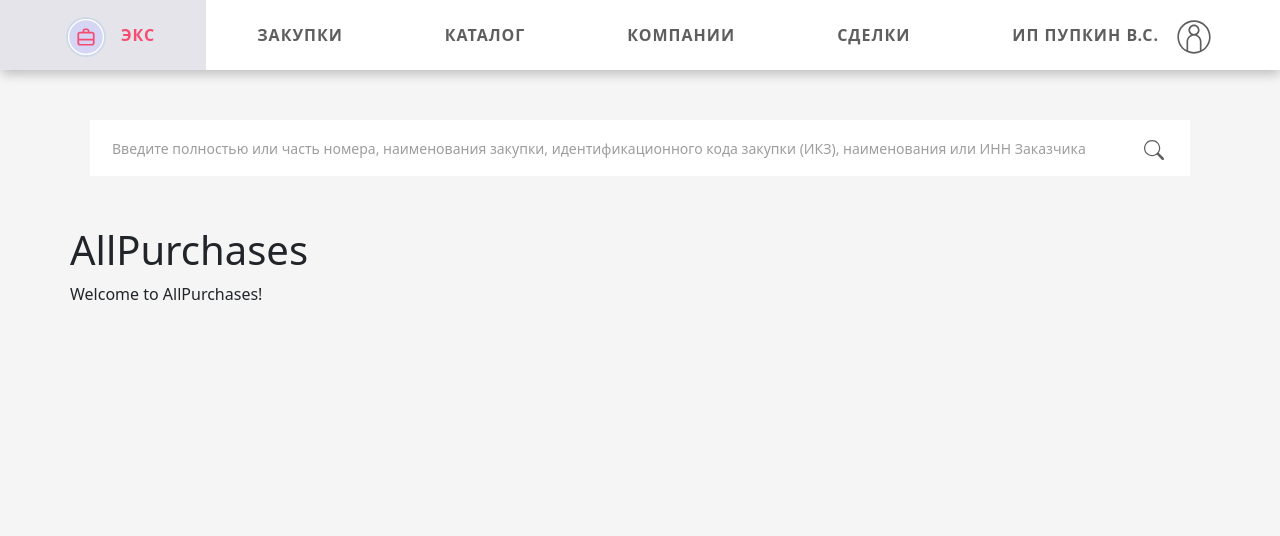
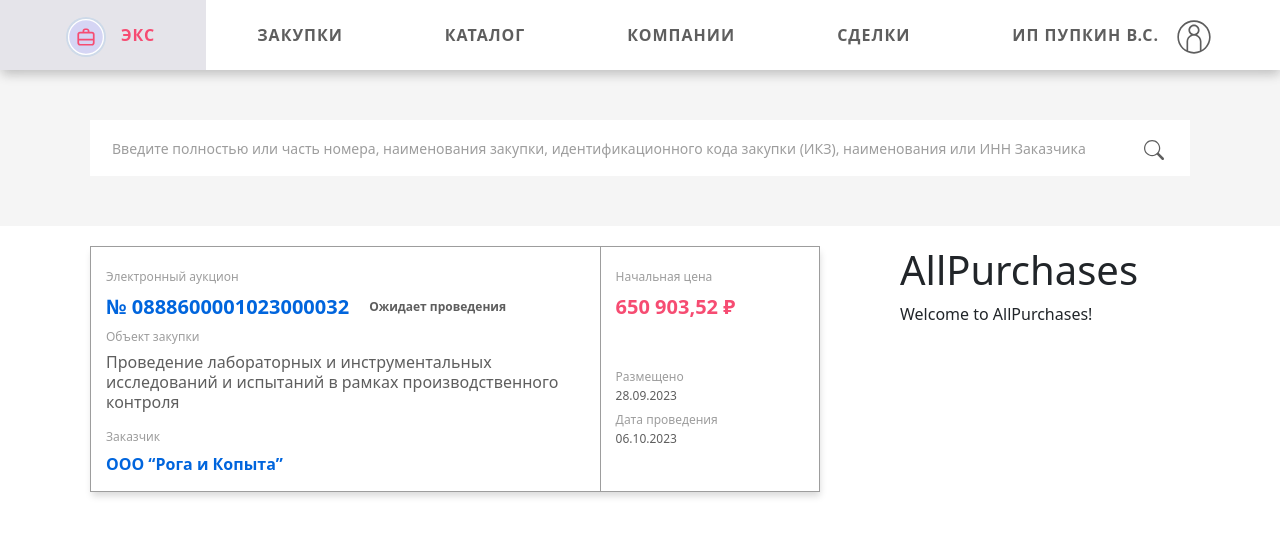
Before and after one commit to iberis18/ElectronicCommercialTransactions, a React (Vite) app in the folder ECT/reactapp/: page /allPurchases in a window 1280 px wide. Shown: the top 536 px of the page. Built offline with nearby package versions, Linux system fonts and the light colour scheme; no server answers.

Commit message:
добавлена карточка закупки, константы для размеров

```diff
--- a/ECT/reactapp/src/App.sass
+++ b/ECT/reactapp/src/App.sass
@@ -7,6 +7,4 @@
     height: 100%
 
     &__element
-        padding:
-            left: 70px
-            right: 70px
+        padding: 0px
--- a/ECT/reactapp/src/colors.sass
+++ b/ECT/reactapp/src/colors.sass
@@ -7,3 +7,5 @@ $background-gray: #F5F5F5
 $light-puprle: #D5D5F4
 $white: #FFFFFF
 $black: #000000
+$border-color: rgba(157,157,157,1)
+$shadow-color: rgba(0,0,0,0.15)
--- /dev/null
+++ b/ECT/reactapp/src/components/cardPurchaseElement/CardPurchaseElement.jsx
@@ -0,0 +1,42 @@
+import React, { Component } from 'react';
+import './CardPurchaseElement.sass'
+
+export default class CardPurchaseElement extends Component {
+  static displayName = CardPurchaseElement.name;
+
+  constructor(props) {
+    super(props);
+    this.state = {
+      value: '',
+    };
+  }
+
+  //todo make tooltip
+  render() {
+    return (
+      <>
+        <div className='frame-element'>
+          <div className='frame-element__row'>
+            <div className='frame-element__col-left'>
+              <p className='frame-element__small-label-name'>Электронный аукцион</p>
+              <a className='frame-element__title-link' href='#'>№ 0888600001023000032</a>
+              <p className='frame-element__status'>Ожидает проведения</p>
+              <p className='frame-element__small-label-name'>Объект закупки</p>
+              <p className='frame-element__label-text'>Проведение лабораторных и инструментальных исследований и испытаний в рамках производственного контроля</p>
+              <p className='frame-element__small-label-name'>Заказчик</p>
+              <a className='frame-element__small-link' href='#'>ООО “Рога и Копыта”</a>
+            </div>
+            <div className='frame-element__col-right'>
+              <p className='frame-element__small-label-name'>Начальная цена</p>
+              <p className='frame-element__cost'>650 903,52 ₽</p>
+              <p className='frame-element__small-label-name'>Размещено</p>
+              <p className='frame-element__date'>28.09.2023</p>
+              <p className='frame-element__small-label-name'>Дата проведения</p>
+              <p className='frame-element__date'>06.10.2023</p>
+            </div>
+          </div>
+        </div>
+      </>
+    );
+  }
+}
--- /dev/null
+++ b/ECT/reactapp/src/components/cardPurchaseElement/CardPurchaseElement.sass
@@ -0,0 +1,84 @@
+@import '../../colors.sass'
+@import '../../const.sass'
+
+.frame-element
+  display: table
+  width: 100%
+  box-shadow: 1px 5px 7px -1px $shadow-color
+  border: $border-width solid $border-color
+
+  &__row
+    display: table-row
+
+  &__col-left
+    display: table-cell
+    vertical-align: top
+    padding: $small-element-padding
+    background: $white
+    width: $big-col
+    border-right: $border-width solid $border-color
+
+  &__col-right
+    display: table-cell
+    vertical-align: top
+    padding: $small-element-padding
+    background: $white
+    width: $small-col
+
+  &__small-label-name
+    font-size: $small-font-size
+    color: $light-gray
+    margin: 0
+    line-height: $line-height
+
+  &__title-link
+    text-decoration: none
+    color: $blue
+    font:
+      weight: $font-weight-semibold
+      size: $title-font-size
+    margin: 0
+    display: inline-block
+    line-height: $line-height
+    vertical-align: middle
+
+  &__status
+    display: inline-block
+    font:
+      weight: $font-weight-bold
+      size: $small-font-size
+    color: $gray
+    padding-left: $element-padding
+    margin: 0
+    line-height: $line-height
+    vertical-align: middle
+
+  &__label-text
+    color: $gray
+    margin: 0
+    font-size: $normal-font-size
+    line-height: $small-line-height
+    padding-bottom: $smallest-element-padding
+
+  &__small-link
+    text-decoration: none
+    color: $blue
+    font:
+      weight: $font-weight-semibold
+      size: $normal-font-size
+    margin: 0
+
+  &__cost
+    color: $coral
+    font:
+      weight: $font-weight-semibold
+      size: $title-font-size
+    margin: 0
+    line-height: $line-height
+    padding-bottom: $big-element-padding
+
+  &__date
+    font-size: $small-font-size
+    color: $gray
+    margin-top: -5px
+    margin-bottom: 0
--- a/ECT/reactapp/src/components/navMenu/NavMenu.sass
+++ b/ECT/reactapp/src/components/navMenu/NavMenu.sass
@@ -1,4 +1,5 @@
 @import '../../colors.sass'
+@import '../../const.sass'
 
 .navbar
   display: flex
@@ -20,8 +21,8 @@
       grow: 1
       shrink: 0
     font:
-      size: 16px
-      weight: 600
+      size: $font-menu-size
+      weight: $font-weight-semibold
     text:
       align: center
       transform: uppercase
@@ -45,7 +46,7 @@
         visibility: visible
         transform: translate(0,0)
         opacity: 1
-        z-index: 0
+        z-index: 99
 
         > li
           animation:
@@ -67,8 +68,8 @@
       grow: 1
       shrink: 0
     font:
-      size: 16px
-      weight: 600
+      size: $font-menu-size
+      weight: $font-weight-semibold
     text:
       align: center
       transform: uppercase
@@ -84,11 +85,11 @@
       color: $coral
 
     &__image
-      width: 40px
-      height: 40px
+      width: $big-icon-size
+      height: $big-icon-size
       margin:
-        left: 15px
-        right: 15px
+        left: $small-margin
+        right: $small-margin
 
 
 
@@ -119,8 +120,8 @@ ul.dropdown
 
     > li
       font:
-        size: 14px
-        weight: 600
+        size: $font-menu-size - 2
+        weight: $font-weight-semibold
       cursor: pointer
       &:hover
         background: rgba(0,0,0,0.06)
--- a/ECT/reactapp/src/components/purchases/allPurchases/AllPurchases.jsx
+++ b/ECT/reactapp/src/components/purchases/allPurchases/AllPurchases.jsx
@@ -2,6 +2,7 @@ import React, { Component } from 'react';
 import { getAllPurchases } from '../../../api/domains/purchasesApi';
 import './AllPurchases.sass'
 import Search from '../../search/Search';
+import CardPurchaseElement from '../../cardPurchaseElement/CardPurchaseElement';
 
 export default class AllPurchases extends Component {
     static displayName = AllPurchases.name;
@@ -12,7 +13,7 @@ export default class AllPurchases extends Component {
         page: 1,
         purchases: [],
       };
-      this.setPurchases = this.setPurchases.bind(this)
+      this.setPurchases = this.setPurchases.bind(this);
     }
 
     async componentDidMount() {
@@ -21,7 +22,6 @@ export default class AllPurchases extends Component {
     }
 
     setPurchases(value) {
-      // console.log(purchases);
       this.setState({ purchases: value });
     }
 
@@ -29,8 +29,18 @@ export default class AllPurchases extends Component {
       return (
         <>
           <Search page={this.state.page} setSearchResult={this.setPurchases} />
-          <h1>AllPurchases</h1>
-          <p>Welcome to AllPurchases!</p>
+          <div className='purchases-page'>
+              <div className='purchases-page__row'>
+                <div className='purchases-page__list-col-left'>
+                  <CardPurchaseElement />
+                </div>
+
+                <div className='purchases-page__filter-col-right'>
+                  <h1>AllPurchases</h1>
+                  <p>Welcome to AllPurchases!</p>
+                </div>
+              </div>
+            </div>
         </>
       );
     }
--- a/ECT/reactapp/src/components/purchases/allPurchases/AllPurchases.sass
+++ b/ECT/reactapp/src/components/purchases/allPurchases/AllPurchases.sass
@@ -1 +1,27 @@
 @import '../../../colors.sass'
+@import '../../../const.sass'
+
+.purchases-page
+  display: table
+  position: relative
+  width: 100%
+  height: $full-screen
+  background: $white
+  padding: $element-padding $big-page-indent $element-padding $big-page-indent
+
+  &__row
+    display: table-row
+
+  &__list-col-left
+    display: table-cell
+    vertical-align: top
+    padding:
+        right: $big-element-padding
+    width: $big-col
+
+  &__filter-col-right
+    display: table-cell
+    vertical-align: top
+    padding:
+        left: $big-element-padding
+    width: $small-col
--- a/ECT/reactapp/src/components/search/Search.jsx
+++ b/ECT/reactapp/src/components/search/Search.jsx
@@ -13,11 +13,11 @@ export default class Search extends Component {
             value: '',
             page: props.page || '',
         };
+        this.setSearchResult = this.props.setSearchResult;
 
         this.handleChange = this.handleChange.bind(this);
         this.handleSubmit = this.handleSubmit.bind(this);
         this.handleClean = this.handleClean.bind(this);
-        // this.setResults
     }
 
     handleChange(event) {
@@ -26,8 +26,7 @@ export default class Search extends Component {
 
     async handleSubmit() {
         const data = await getAllPurchases(this.state.page, this.state.value);
-        this.props.setSearchResult(data.response);
-        // this.props.setResults(data.response);
+        this.setSearchResult(data.response);
     }
 
     handleClean() {
--- a/ECT/reactapp/src/components/search/Search.sass
+++ b/ECT/reactapp/src/components/search/Search.sass
@@ -1,10 +1,11 @@
 @import '../../colors.sass'
+@import '../../const.sass'
 
 .search-field
   display: flex
   flex-direction: row
-  margin: 50px 20px 50px 20px
-  padding: 15px 20px 15px 20px
+  margin: $big-after-element-margin $big-page-indent $big-after-element-margin $big-page-indent
+  padding: $small-element-padding $element-padding $small-element-padding $element-padding
   background: $white
 
   &__label
@@ -15,15 +16,15 @@
 
     &::placeholder
       color: $light-gray
-      font-size: 14px
+      font-size: $placeholder-font-size
 
   &__btn
     border: none
     background: transparent
 
     &__icon
-      width: 20px
-      height: 20px
+      width: $icon-size
+      height: $icon-size
       fill: $gray
 
 .visible
--- a/ECT/reactapp/src/const.sass
+++ b/ECT/reactapp/src/const.sass
@@ -1 +1,29 @@
-$margin: 16px
+$full-screen: 100vh
+$page-indent: 70px
+$big-page-indent: 90px
+
+$after-element-margin: 20px
+$big-after-element-margin: 50px
+$small-margin: 15px
+
+$element-padding: 20px
+$small-element-padding: 15px
+$big-element-padding: 40px
+$smallest-element-padding: 10px
+
+$icon-size: 20px
+$big-icon-size: 40px
+
+$font-weight-semibold: 600
+$font-weight-bold: 700
+$font-menu-size: 16px
+$placeholder-font-size: 14px
+$small-font-size: 12px
+$title-font-size: 20px
+$normal-font-size: 16px
+$line-height: 30px
+$small-line-height: 20px
+
+$big-col: 70%
+$small-col: 30%
+$border-width: 1px
```
